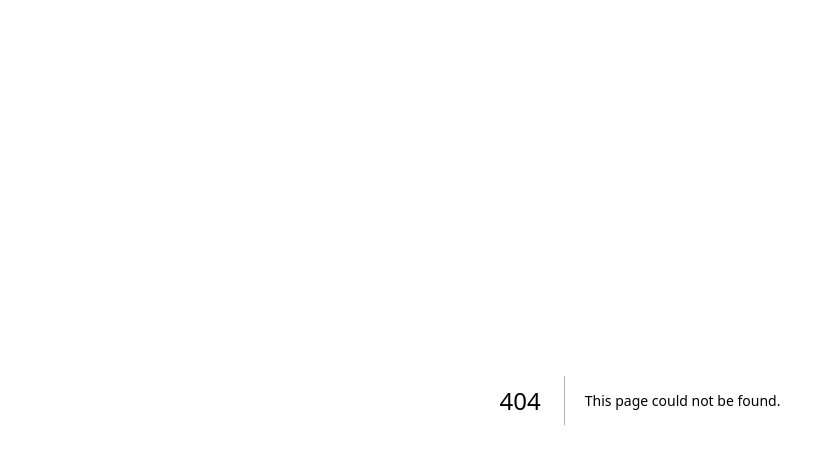
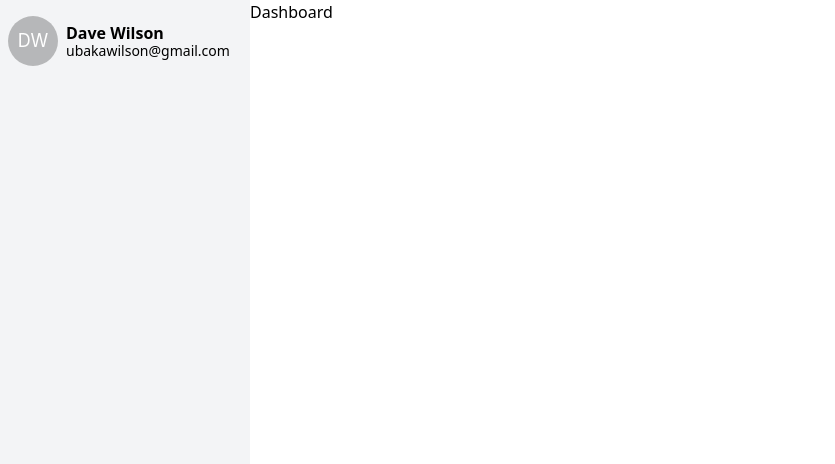
Before and after one commit to TheCoderHoc/marathon-app, a Next.js app: page /dashboard in a window 1280 px wide. Before the commit this address had no page. Shown: the top 464 px of the page, without its empty margins (0-835 px from the left). Built offline with nearby package versions, Linux system fonts and the light colour scheme.

Commit message:
Setup dashboard layout and created Avatar view on the sidebar

```diff
--- /dev/null
+++ b/src/app/dashboard/components/Sidebar.tsx
@@ -0,0 +1,20 @@
+import { Avatar } from "antd";
+
+export default function Sidebar() {
+    return (
+        <aside className="min-w-[250px] bg-gray-100 px-2 py-4">
+            <div className="flex items-center gap-2">
+                <Avatar
+                    alt="Dave Wilson"
+                    icon="DW"
+                    className="w-[50px] h-[50px]"
+                />
+
+                <div>
+                    <h3 className="font-bold">Dave Wilson</h3>
+                    <p className="block -mt-1 text-sm">ubakawilson@gmail.com</p>
+                </div>
+            </div>
+        </aside>
+    );
+}
--- /dev/null
+++ b/src/app/dashboard/layout.tsx
@@ -0,0 +1,15 @@
+import Sidebar from "./components/Sidebar";
+
+type PropsType = {
+    children: React.ReactNode;
+};
+
+export default function Layout(props: PropsType) {
+    return (
+        <section className="flex min-h-screen overflow-y-hidden">
+            <Sidebar />
+
+            <main>{props.children}</main>
+        </section>
+    );
+}
--- /dev/null
+++ b/src/app/dashboard/page.tsx
@@ -0,0 +1,7 @@
+export default function Dashboard() {
+    return (
+        <div>
+            <h1>Dashboard</h1>
+        </div>
+    );
+}
```
